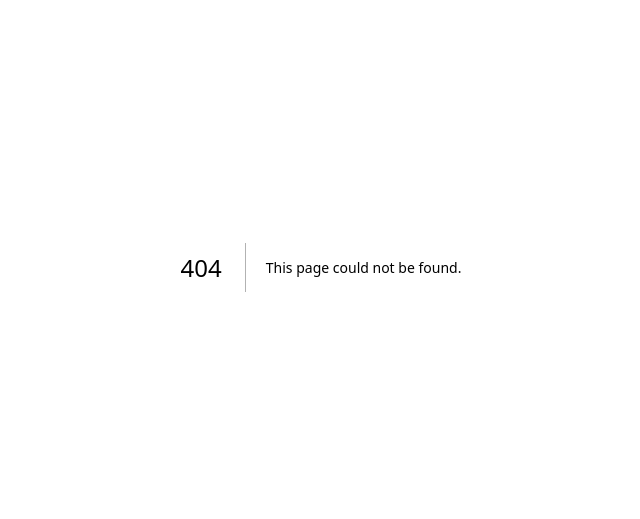
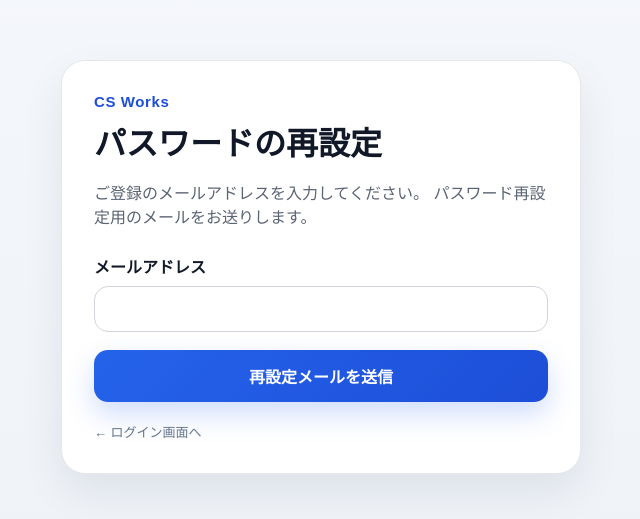
Before and after one commit to k-hioki-source/ai-estimate, a Next.js app: page /forgot-password in a window 1280 px wide. Before the commit this address had no page. Shown: the part 133-652 px from the top of the page, without its empty margins (319-959 px from the left). Built offline with nearby package versions, Linux system fonts and the light colour scheme.

Commit message:
Create page.tsx

```diff
--- /dev/null
+++ b/app/forgot-password/page.tsx
@@ -0,0 +1,96 @@
+'use client';
+
+import Link from 'next/link';
+import { FormEvent, useState } from 'react';
+import { getSupabaseBrowserClient } from '../../lib/supabase/client';
+
+export default function ForgotPasswordPage() {
+  const [email, setEmail] = useState('');
+  const [error, setError] = useState('');
+  const [sent, setSent] = useState(false);
+  const [loading, setLoading] = useState(false);
+
+  async function handleSubmit(e: FormEvent) {
+    e.preventDefault();
+
+    setError('');
+    setLoading(true);
+
+    const supabase = getSupabaseBrowserClient();
+
+    const redirectTo = `${window.location.origin}/reset-password`;
+
+    const { error } = await supabase.auth.resetPasswordForEmail(email, {
+      redirectTo,
+    });
+
+    setLoading(false);
+
+    if (error) {
+      setError(
+        '再設定メールを送信できませんでした。しばらくしてからもう一度お試しください。'
+      );
+      return;
+    }
+
+    setSent(true);
+  }
+
+  if (sent) {
+    return (
+      <main className="authPage">
+        <section className="authCard">
+          <div className="authBrand">CS Works</div>
+          <h1>再設定メールを送信しました</h1>
+
+          <p className="muted">
+            <strong>{email}</strong> 宛にパスワード再設定メールを送信しました。
+            <br />
+            メール内のリンクから新しいパスワードを設定してください。
+          </p>
+
+          <Link className="backLink" href="/login">
+            ← ログイン画面へ
+          </Link>
+        </section>
+      </main>
+    );
+  }
+
+  return (
+    <main className="authPage">
+      <section className="authCard">
+        <div className="authBrand">CS Works</div>
+        <h1>パスワードの再設定</h1>
+
+        <p className="muted">
+          ご登録のメールアドレスを入力してください。
+          パスワード再設定用のメールをお送りします。
+        </p>
+
+        <form onSubmit={handleSubmit} className="authForm">
+          <div>
+            <label>メールアドレス</label>
+            <input
+              type="email"
+              autoComplete="email"
+              required
+              value={email}
+              onChange={(e) => setEmail(e.target.value)}
+            />
+          </div>
+
+          {error && <div className="errorBox">{error}</div>}
+
+          <button className="primaryButton" disabled={loading}>
+            {loading ? '送信中…' : '再設定メールを送信'}
+          </button>
+        </form>
+
+        <Link className="backLink" href="/login">
+          ← ログイン画面へ
+        </Link>
+      </section>
+    </main>
+  );
+}
```
